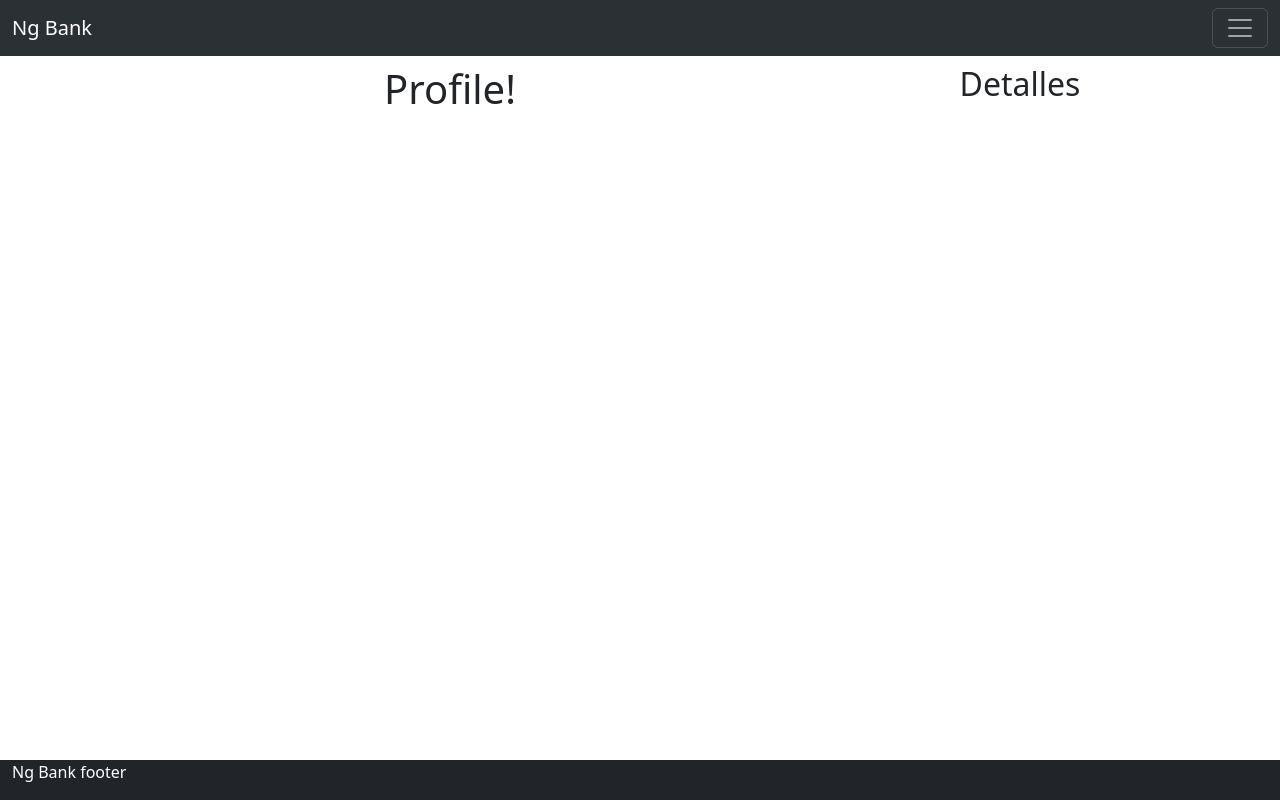
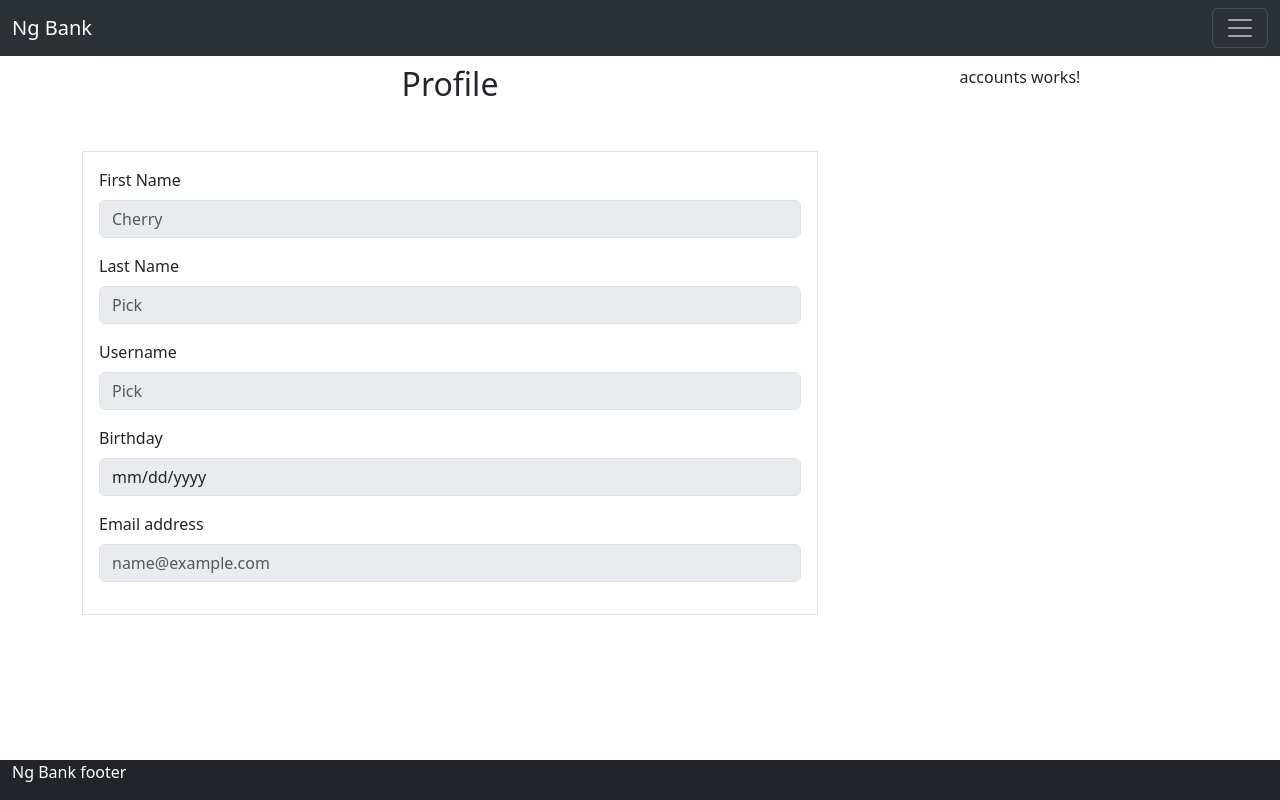
Before and after one commit to Salacodigo/proyecto-finance-account, an Angular app: page /profile in a window 1280 px wide. Built offline with nearby package versions, Linux system fonts and the light colour scheme.

Commit message:
html structure for profile Component

```diff
--- a/src/app/domains/profile/profile.component.html
+++ b/src/app/domains/profile/profile.component.html
@@ -1,10 +1,52 @@
+
 <div class="container text-center mt-5">
     <div class="row ">
         <div class="col-8">
-            <h1>Profile!</h1>
+            <h2>Profile</h2>
+            <div class="container text-start mt-5 p-3 border ">
+                <div class="row">
+
+
+                    <div class="col align-self-center">
+
+
+                        <div class="mb-3">
+                            <label for="exampleFormControlInput1" class="form-label">First Name</label>
+                            <input type="text" class="form-control" id="exampleFormControlInput1" placeholder="Cherry"
+                            disabled readonly>
+                        </div>
+                        <div class="mb-3">
+                            <label for="exampleFormControlInput2" class="form-label">Last Name</label>
+                            <input type="text" class="form-control" id="exampleFormControlInput2" placeholder="Pick"
+                            disabled readonly>
+                        </div>
+                        <div class="mb-3">
+                            <label for="exampleFormControlInput3" class="form-label">Username</label>
+                            <input type="text" class="form-control" id="exampleFormControlInput3" placeholder="Pick"
+                            disabled readonly>
+                        </div>
+                        <div class="mb-3">
+                            <label for="exampleFormControlInput4" class="form-label">Birthday</label>
+                            <input type="date" class="form-control" id="exampleFormControlInput4" placeholder="name@example.com"
+                            disabled readonly>
+                        </div>
+                        <div class="mb-3">
+                            <label for="exampleFormControlInput4" class="form-label">Email address</label>
+                            <input type="email" class="form-control" id="exampleFormControlInput4" placeholder="name@example.com"
+                            disabled readonly>
+                        </div>
+
+                        <div class="container mt-2"></div>
+
+
+
+                    </div>
+                </div>
+            </div>
+
         </div>
-        <div class="col-4">
-            <h2>Detalles</h2>
+        <div class="col-4 h-100">
+            <app-account></app-account>
         </div>
     </div>
 </div>
--- a/src/app/domains/profile/profile.component.ts
+++ b/src/app/domains/profile/profile.component.ts
@@ -1,9 +1,12 @@
 import { Component } from '@angular/core';
+import AccountComponent from '../accounts/accounts.component';
 
 @Component({
   selector: 'app-profile',
   standalone: true,
-  imports: [],
+  imports: [
+    AccountComponent,
+  ],
   templateUrl: './profile.component.html',
   styleUrl: './profile.component.css'
 })
```
